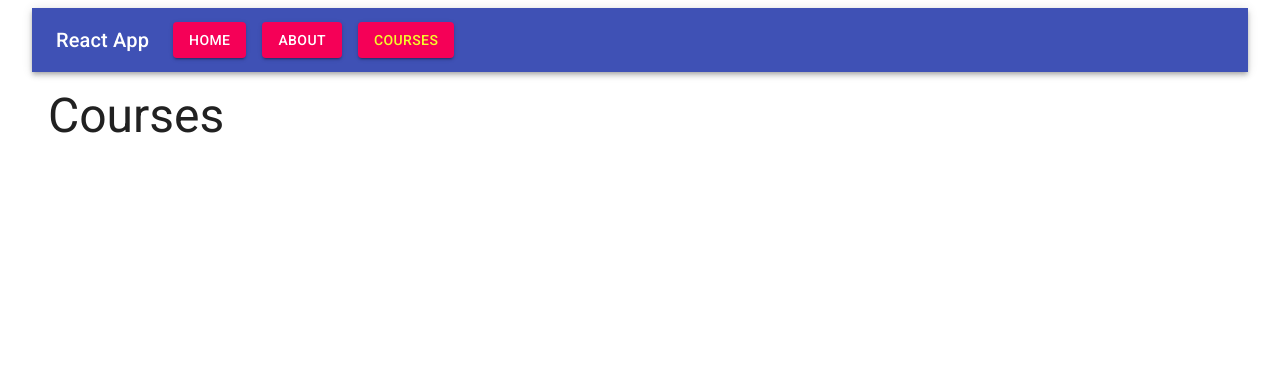
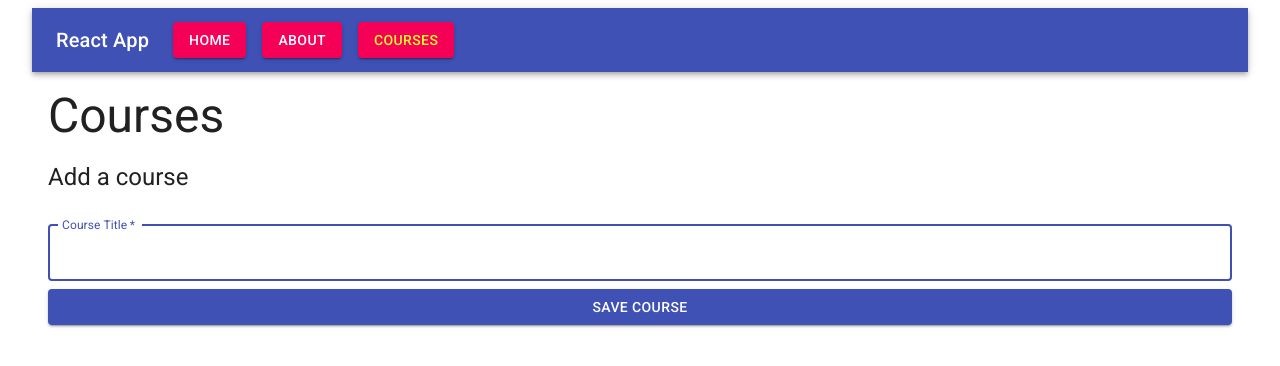
Before and after one commit to robert-laws/learning-july-2019-building-applications-with-react-and-redux, a React (Create React App) app: page /courses in a window 1280 px wide. Shown: the top 366 px of the page. Built offline with nearby package versions, Linux system fonts and the light colour scheme.

Commit message:
form setup - before redux

```diff
--- a/src/components/courses/CoursesPage.js
+++ b/src/components/courses/CoursesPage.js
@@ -1,15 +1,68 @@
 import React, { Component } from 'react';
 import Box from '@material-ui/core/Box';
 import Typography from '@material-ui/core/Typography';
+import TextField from '@material-ui/core/TextField';
+import Button from '@material-ui/core/Button';
 
 class CoursesPage extends Component {
+  state = {
+    course: {
+      title: ''
+    }
+  }
+
+  handleChange = event => {
+    const course = { ...this.state.course, title: event.target.value }
+    this.setState({
+      course
+    })
+  }
+
+  handleSubmit = (event) => {
+    event.preventDefault();
+    console.log(this.state.course.title)
+  }
+
   render() {
     return (
-      <Box m="1rem">
-        <Typography component="h2" variant="h3" align="left" color="textPrimary" gutterBottom>
-          Courses
-        </Typography>
-      </Box>
+      <>
+        <Box m="1rem">
+          <Typography component="h2" variant="h3" align="left" color="textPrimary" gutterBottom>
+            Courses
+          </Typography>
+          <Typography component="h4" variant="h5" align="left" color="textPrimary" gutterBottom>
+            Add a course
+          </Typography>
+        </Box>
+        <Box m="1rem">
+          <form onSubmit={this.handleSubmit}>
+            <TextField
+              defaultValue={this.state.course.title}
+              onChange={this.handleChange}
+              variant="outlined"
+              margin="normal"
+              required
+              fullWidth
+              id="course-title"
+              label="Course Title"
+              name="course-title"
+              autoComplete="course-title"
+              autoFocus
+            />
+            <Button
+              type="submit"
+              fullWidth
+              variant="contained"
+              color="primary"
+            >
+              Save Course
+            </Button>
+          </form>
+        </Box>
+        <Box m="1rem">
+
+        </Box>
+      </>
     )
   }
 }
```
Also changed, not shown: 1 other file (tests, documents, lock files or other folders).
